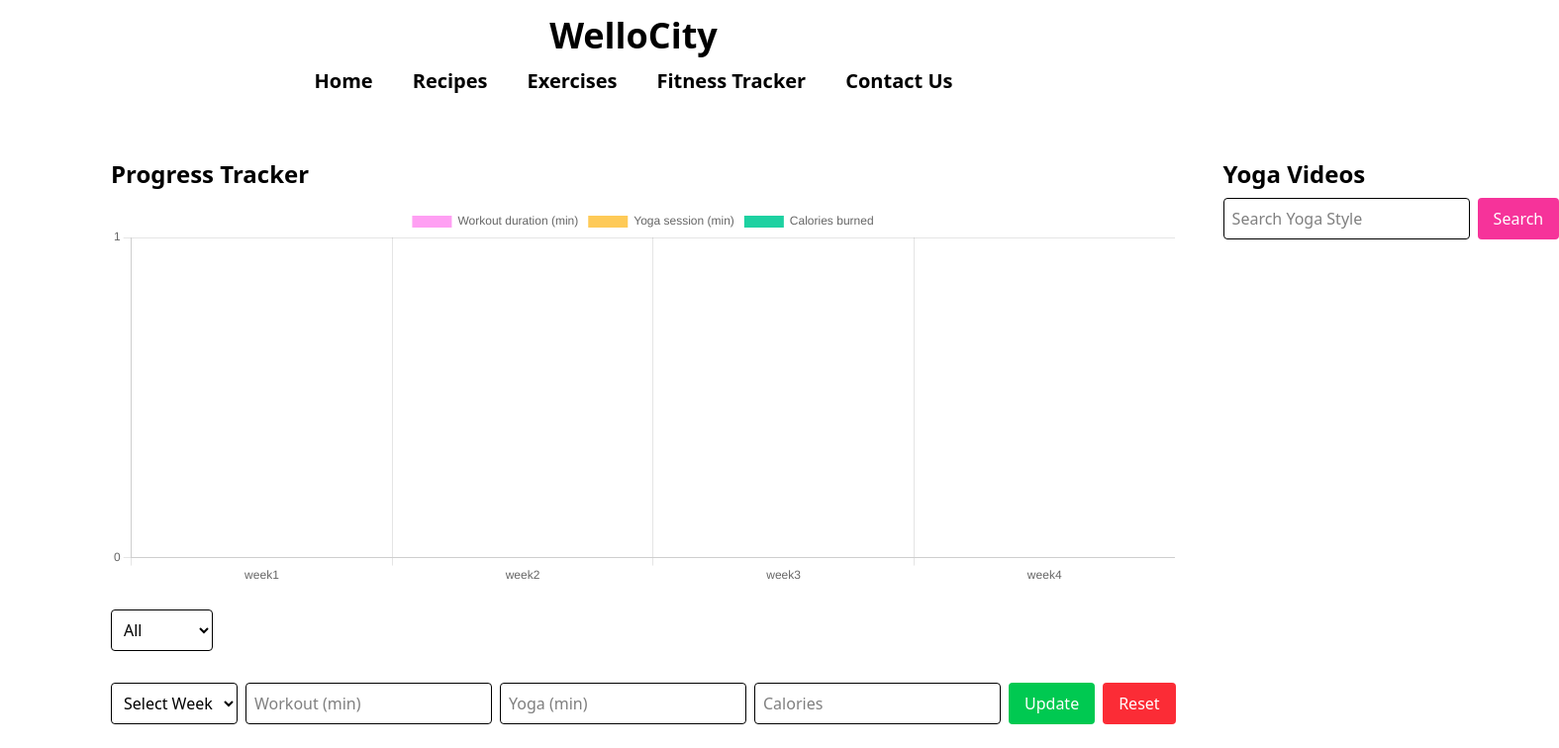
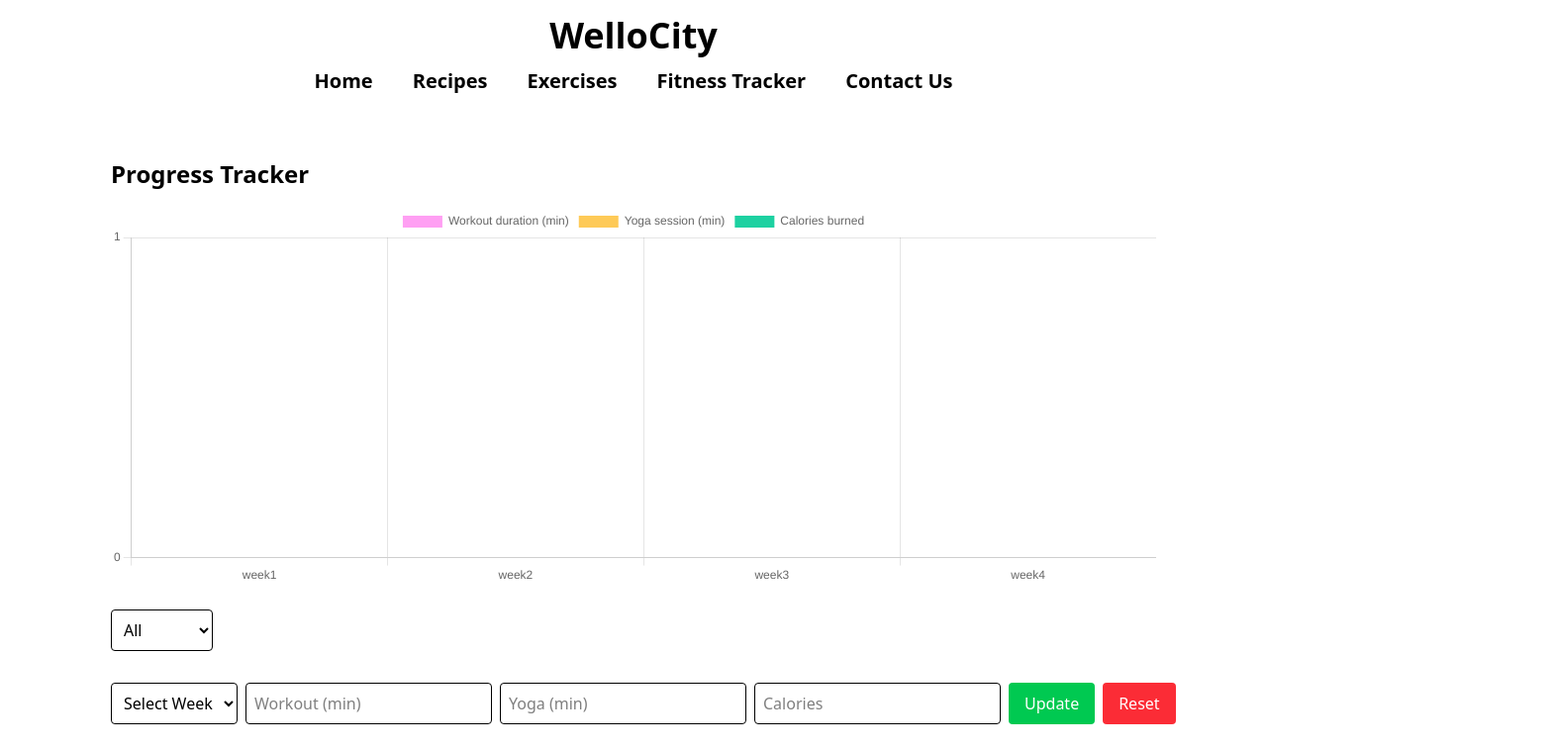
Before and after one commit to NVTG1/WelloCity, a React (Vite) app: page /fitnessTracker in a window 1280 px wide. Shown: the top 756 px of the page at 99% size, 1575 px wide, since content can reach past the window. Built offline with nearby package versions, Linux system fonts and the light colour scheme.

Commit message:
Updated with Context Provider

```diff
--- a/src/components/FitnessTracker.jsx
+++ b/src/components/FitnessTracker.jsx
@@ -2,16 +2,8 @@
 import Chart from 'chart.js/auto';  //Imported Chart form chart.js to render charts
 import { useFitnessTracker } from '../ContextAPI/FitnessTrackerContext';
 
-// const YT_KEY = 'AIzaSyBq5kyPvRL21mhEip1YGkE1IPOA27bC-YA'; // YouTube
-
 const FitnessTracker = () => {
-  // const [progressData, setProgressData] = useState({  //Stores the data of 4 weeks for yoga, workout and calories
-  //   labels: ["week1", "week2", "week3", "week4"],
-  //   workout: [0, 0, 0, 0],
-  //   yoga: [0, 0, 0, 0],
-  //   calories: [0, 0, 0, 0],
-  // });
-
+  // We have already initialized the state variable globally inside the ExercisesContext.jsx, i.e, Context Provider
   const {
     progressData,
     updateProgress,
@@ -24,8 +16,6 @@
 
   const [filter, setFilter] = useState("all");
 
-  // const [videoResults, setVideoResults] = useState([]);
-
   // To access Charts.
   const chartRef = useRef(null);
   const chartInstance = useRef(null);
@@ -35,21 +25,13 @@
   const [yogaInput, setYogaInput] = useState('');
   const [caloriesInput, setCaloriesInput] = useState('');
 
-  // const [youtubeQuery, setYoutubeQuery] = useState('');
-
+  // Assigning index to data-sets
   const filterMap = {
     workout: [0],
     yoga: [1],
     calories: [2],
     all: [0, 1, 2],
   };
-
-  // useEffect(() => {
-  //   // Stores the data inside the browser's local storage in the form of String.
-  //   // Which is then converted to an object by JSON.parse()
-  //   const saved = JSON.parse(localStorage.getItem('progressData'));
-  //   if (saved) setProgressData(saved);
-  // }, []);
 
   useEffect(() => {
     if (chartRef.current) {
@@ -119,6 +101,7 @@
   // Updating and saving the entered data
   const handleUpdateProgress = () => {
     const validWeeks = ["week1", "week2", "week3", "week4"];
+
     //Checks if the week chosen is between week1 - week4 or not
     if (!validWeeks.includes(weekInput)) {
       alert("Please select a valid week (week1 - week4).");
@@ -131,19 +114,6 @@
       return;
     }
 
-    // const updated = { ...progressData };
-    // const index = updated.labels.indexOf(weekInput);  //Stores the index of week to update the corresponding data
-
-    // //If index is found, the respective workout, yoga and calories are updated
-    // if (index !== -1) {
-    //   updated.workout[index] = parseInt(workoutInput);
-    //   updated.yoga[index] = parseInt(yogaInput);
-    //   updated.calories[index] = parseInt(caloriesInput);
-    // }
-
-    // setProgressData(updated);
-    // localStorage.setItem('progressData', JSON.stringify(updated));  //Save the data in the local storage so that it persists even after reloading
-
     updateProgress(weekInput, workoutInput, yogaInput, caloriesInput);
 
     //Resetting the input fields
@@ -153,44 +123,15 @@
     setCaloriesInput('');
   };
 
-  //Reset button function
+  // Reset button function
   const handleResetProgress = () => {
-    // const resetData = {
-    //   labels: ["week1", "week2", "week3", "week4"],
-    //   workout: [0, 0, 0, 0],
-    //   yoga: [0, 0, 0, 0],
-    //   calories: [0, 0, 0, 0],
-    // };
-    // setProgressData(resetData);
-    // localStorage.setItem('progressData', JSON.stringify(resetData));
-
+    // Already defined in the Context Provider globally
     resetProgress();
   };
 
-  // For Recommended Yoga Videos
-  // const fetchYogaVideos = async () => {
-  //   if (!youtubeQuery) return alert("Please enter a yoga style.");
-
-  //   const q = `${youtubeQuery} yoga`;  //Building a search query
-  //   const url = `https://www.googleapis.com/youtube/v3/search?part=snippet&q=${q}&maxResults=5&key=${YT_KEY}`;
-
-  //   try {
-  //     const res = await fetch(url);
-  //     const data = await res.json();
-  //     const videos = (data.items || []).filter((item) => {
-  //       const title = item.snippet.title.toLowerCase();  //Gives title of video
-  //       const desc = item.snippet.description.toLowerCase(); // Gives description of video
-  //       return title.includes("yoga") || desc.includes("yoga"); //Checking if title and descrition includes "yoga" or not
-  //     });
-  //     setVideoResults(videos);
-  //   } catch (err) {
-  //     console.error("Video fetch error", err);
-  //   }
-  // };
-
   return (
     <div className="p-6 max-w-6xl mx-auto space-y-12">
-      <div className="flex flex-col md:flex-row gap-12 p-6 max-w-6xl mx-auto space-y-12">
+      <div className="flex flex-col gap-12 p-6 max-w-6xl mx-auto">
 
         {/* Progress Tracker */}
         <section className="space-y-4">
```
